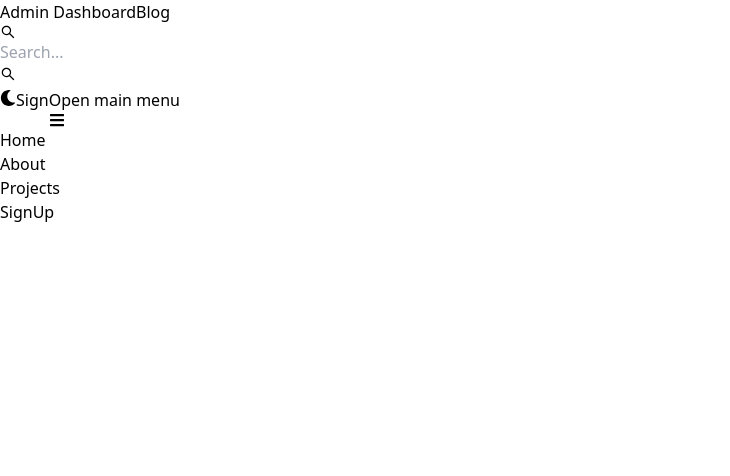
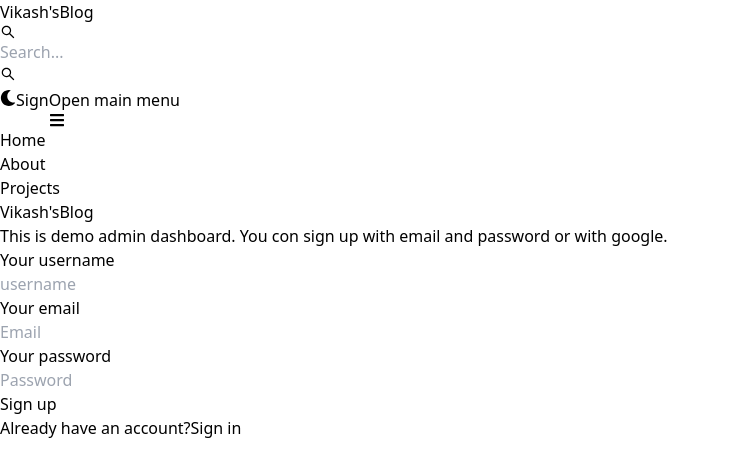
Before and after one commit to Vikash8460/Admin-Deshboard, a React (Vite) app in the folder admin/: page /sign-up in a window 1280 px wide. Shown: the top 476 px of the page, without its empty margins (0-730 px from the left). Built offline with nearby package versions, Linux system fonts and the light colour scheme.

Commit message:
create  sign up page ui and changing harder page

```diff
--- a/admin/src/components/Header.jsx
+++ b/admin/src/components/Header.jsx
@@ -12,7 +12,7 @@
       <Link to='/' className="self-center whitespace-nowrap text-sm
       sm:text-xl font-semibold dark:text-white">
         <span className='px-2 py-1 bg-gradient-to-r from-indigo-500
-         via-purple-500 to-pink-500 rounded-lg text-white'>Admin Dashboard</span>
+         via-purple-500 to-pink-500 rounded-lg text-white'>Vikash's</span>
         Blog
       </Link>
       <form>
--- a/admin/src/pages/SignUp.jsx
+++ b/admin/src/pages/SignUp.jsx
@@ -1,7 +1,76 @@
+import { TextInput, Button, Checkbox, Label, } from 'flowbite-react'
 import React from 'react'
+import { Link } from 'react-router-dom'
+
 
 export default function SignUp() {
   return (
-    <div>SignUp</div>
+    <div className='min-h-screen mt-20'>
+      <div className='flex p-3 max-w-3xl mx-auto flex-col md:flex-row md:items-center gap-5'>
+        {/* left */}
+        <div className='flex-1'>
+          <Link to='/' className="font-bold dark:text-white text-4xl">
+
+            <span className='px-2 py-1 bg-gradient-to-r from-indigo-500
+         via-purple-500 to-pink-500 rounded-lg text-white'>Vikash's</span>
+            Blog
+          </Link>
+          <p className='text-sm mt-5'>
+            This is demo admin dashboard. You  con sign up with email and password or with google.
+          </p>
+        </div>
+        {/* right */}
+
+        <div className='flex-1'>
+          <from className='flex flex-col gap-4'>
+            <div className=''>
+              <Label value='Your username' />
+              <TextInput
+                type="text"
+                placeholder="username"
+                className='w-full'
+                id='username'
+                name='username'
+                required
+              />
+            </div>
+
+            <div className=''>
+              <Label value='Your email' />
+              <TextInput
+                type="email"
+                placeholder="Email"
+                className='w-full'
+                id='email'
+                name='email'
+                required
+              />
+            </div>
+
+            <div className=''>
+              <label value='Your password'>Your password</label>
+              <TextInput
+                type="password"
+                placeholder="Password"
+                className='w-full'
+                id='password'
+                name='password'
+                required
+              />
+
+            </div>
+            <Button gradientDuoTone='purpleToPink' type='submit'>
+              Sign up
+            </Button>
+          </from>
+          <div className='flex gap-2 text-sm mt-5'>
+            <span >
+              Already have an account?
+              <Link to='/sign-in' className='text-blue-500'>Sign in</Link>
+            </span>
+          </div>
+        </div>
+      </div>
+    </div>
   )
 }
```
